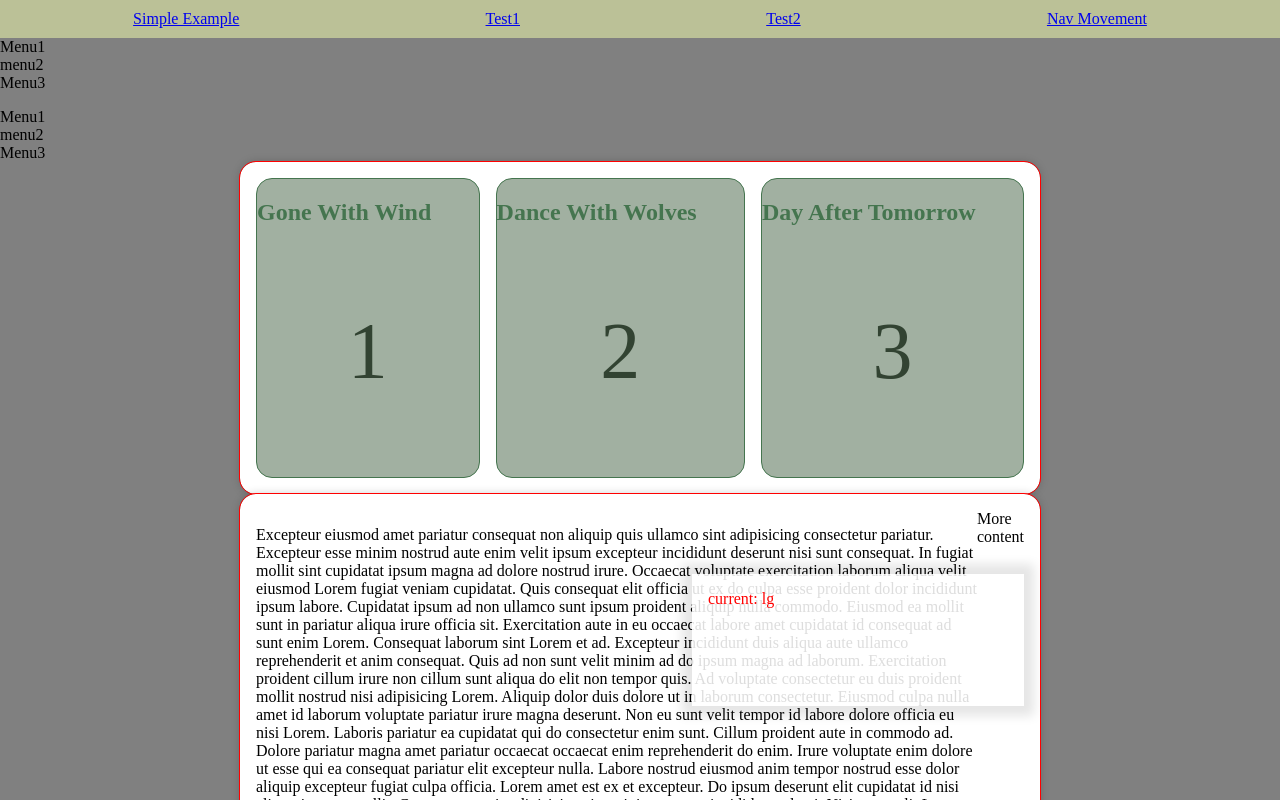
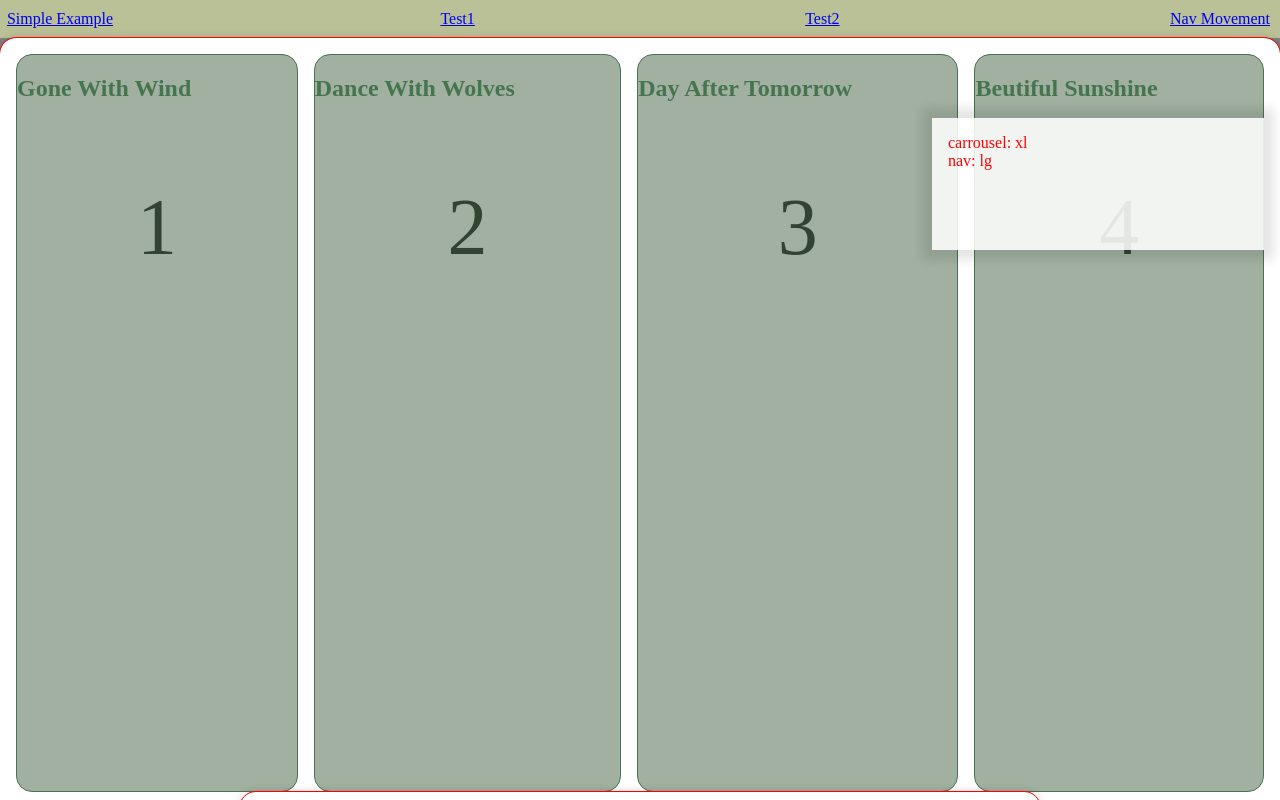
Before and after one commit to wootra/container-break-points, a React (Vite) app in the folder apps/demo/: page /nav-movement in a window 1280 px wide. Shown: the top 800 px of the page. Built offline with nearby package versions, Linux system fonts and the light colour scheme.

Commit message:
update demo

```diff
--- a/apps/demo/src/components/Nav.module.css
+++ b/apps/demo/src/components/Nav.module.css
@@ -1,17 +1,18 @@
 .nav {
-	display: grid;
-	grid-template-columns: repeat(1fr);
+	display: flex;
+	flex-direction: row;
+	flex-wrap: wrap;
 	align-items: center;
 	background-color: #bbc197;
 	padding: 10px;
+	justify-content: space-between;
 	a {
-		grid-row: 1/2;
 		/* max-width: 100px; */
 		word-break: keep-all;
 		white-space: nowrap;
 		display: flex;
 		align-items: center;
 		justify-content: center;
-		width: 100%;
+		max-width: 100px;
 	}
 }
--- a/apps/demo/src/components/NavMovement/config.ts
+++ b/apps/demo/src/components/NavMovement/config.ts
@@ -10,8 +10,8 @@ const {
 	useBreakAreasUp,
 } = createContainerBreakPoint({
 	carrousel: {
-		breakAreas: ['sm', 'md', 'lg'],
-		breakSizes: [450, 700],
+		breakAreas: ['sm', 'md', 'lg', 'xl'],
+		breakSizes: [450, 700, 900],
 	},
 	nav: {
 		breakAreas: ['sm', 'lg'],
--- a/apps/demo/src/components/NavMovement/index.tsx
+++ b/apps/demo/src/components/NavMovement/index.tsx
@@ -1,4 +1,4 @@
-import { BreakAreaProvider, BreakPointContainer, useBreakAreaInfo, useBreakAreasDown } from './config';
+import { BreakAreaProvider, BreakPointContainer, useBreakAreaInfo, useBreakAreasDown, useBreakAreasUp } from './config';
 import styles from './styles.module.css';
 import { PropsWithChildren } from 'react';
 
@@ -17,61 +17,68 @@ function NavMovement() {
 
 const menus = ['Menu1', 'menu2', 'Menu3'];
 const TopNav = () => {
-	useBreakAreasDown('nav', 'lg');
+	const isSmall = useBreakAreasDown('nav', 'sm');
 	return (
+		isSmall && (
 			<div className={styles.topNav}>
 				{menus.map(menu => (
 					<div key={menu}>{menu}</div>
 				))}
 			</div>
+		)
 	);
 };
 
 const LeftNav = () => {
+	const isBig = useBreakAreasUp('nav', 'lg');
 	return (
-		<div className={styles.topNav}>
+		isBig && (
+			<div className={styles.leftNav}>
 				{menus.map(menu => (
 					<div key={menu}>{menu}</div>
 				))}
 			</div>
+		)
 	);
 };
 
 const ContentArea = () => {
+	const isBig = useBreakAreasUp('nav', 'lg');
 	return (
-		<div className={styles.contentArea}>
+		<div className={`${styles.contentArea}`}>
 			<LeftNav />
-			<BreakPointContainer id='carrousel' className={styles.wrapper}>
+			<BreakPointContainer id='carrousel' className={`${styles.wrapper} ${isBig && styles.largeLayout}`}>
 				<Carousel />
-			</BreakPointContainer>
-
 				<div className={styles.moreContent}>
 					<p>
 						Excepteur eiusmod amet pariatur consequat non aliquip quis ullamco sint adipisicing consectetur
-					pariatur. Excepteur esse minim nostrud aute enim velit ipsum excepteur incididunt deserunt nisi sunt
-					consequat. In fugiat mollit sint cupidatat ipsum magna ad dolore nostrud irure. Occaecat voluptate
-					exercitation laborum aliqua velit eiusmod Lorem fugiat veniam cupidatat. Quis consequat elit officia
-					ut ex do culpa esse proident dolor incididunt ipsum labore. Cupidatat ipsum ad non ullamco sunt
-					ipsum proident aliquip nulla commodo. Eiusmod ea mollit sunt in pariatur aliqua irure officia sit.
-					Exercitation aute in eu occaecat labore amet cupidatat id consequat ad sunt enim Lorem. Consequat
-					laborum sint Lorem et ad. Excepteur incididunt duis aliqua aute ullamco reprehenderit et anim
-					consequat. Quis ad non sunt velit minim ad do ipsum magna ad laborum. Exercitation proident cillum
-					irure non cillum sunt aliqua do elit non tempor quis. Ad voluptate consectetur eu duis proident
-					mollit nostrud nisi adipisicing Lorem. Aliquip dolor duis dolore ut in laborum consectetur. Eiusmod
-					culpa nulla amet id laborum voluptate pariatur irure magna deserunt. Non eu sunt velit tempor id
-					labore dolore officia eu nisi Lorem. Laboris pariatur ea cupidatat qui do consectetur enim sunt.
-					Cillum proident aute in commodo ad. Dolore pariatur magna amet pariatur occaecat occaecat enim
-					reprehenderit do enim. Irure voluptate enim dolore ut esse qui ea consequat pariatur elit excepteur
-					nulla. Labore nostrud eiusmod anim tempor nostrud esse dolor aliquip excepteur fugiat culpa officia.
-					Lorem amet est ex et excepteur. Do ipsum deserunt elit cupidatat id nisi elit pariatur ea mollit.
-					Consectetur quis adipisicing sint minim amet ea incididunt ad qui. Nisi est ea elit Lorem est.
-					Tempor enim velit nulla est exercitation minim ut anim proident. Nostrud id irure velit sunt quis
-					excepteur. Nisi cupidatat veniam deserunt proident qui ullamco non anim nisi pariatur minim eiusmod.
-					Ullamco sint mollit est exercitation sunt proident ut elit.
+						pariatur. Excepteur esse minim nostrud aute enim velit ipsum excepteur incididunt deserunt nisi
+						sunt consequat. In fugiat mollit sint cupidatat ipsum magna ad dolore nostrud irure. Occaecat
+						voluptate exercitation laborum aliqua velit eiusmod Lorem fugiat veniam cupidatat. Quis
+						consequat elit officia ut ex do culpa esse proident dolor incididunt ipsum labore. Cupidatat
+						ipsum ad non ullamco sunt ipsum proident aliquip nulla commodo. Eiusmod ea mollit sunt in
+						pariatur aliqua irure officia sit. Exercitation aute in eu occaecat labore amet cupidatat id
+						consequat ad sunt enim Lorem. Consequat laborum sint Lorem et ad. Excepteur incididunt duis
+						aliqua aute ullamco reprehenderit et anim consequat. Quis ad non sunt velit minim ad do ipsum
+						magna ad laborum. Exercitation proident cillum irure non cillum sunt aliqua do elit non tempor
+						quis. Ad voluptate consectetur eu duis proident mollit nostrud nisi adipisicing Lorem. Aliquip
+						dolor duis dolore ut in laborum consectetur. Eiusmod culpa nulla amet id laborum voluptate
+						pariatur irure magna deserunt. Non eu sunt velit tempor id labore dolore officia eu nisi Lorem.
+						Laboris pariatur ea cupidatat qui do consectetur enim sunt. Cillum proident aute in commodo ad.
+						Dolore pariatur magna amet pariatur occaecat occaecat enim reprehenderit do enim. Irure
+						voluptate enim dolore ut esse qui ea consequat pariatur elit excepteur nulla. Labore nostrud
+						eiusmod anim tempor nostrud esse dolor aliquip excepteur fugiat culpa officia. Lorem amet est ex
+						et excepteur. Do ipsum deserunt elit cupidatat id nisi elit pariatur ea mollit. Consectetur quis
+						adipisicing sint minim amet ea incididunt ad qui. Nisi est ea elit Lorem est. Tempor enim velit
+						nulla est exercitation minim ut anim proident. Nostrud id irure velit sunt quis excepteur. Nisi
+						cupidatat veniam deserunt proident qui ullamco non anim nisi pariatur minim eiusmod. Ullamco
+						sint mollit est exercitation sunt proident ut elit.
 					</p>
-				More content
+					<p>More content</p>
+				</div>
+			</BreakPointContainer>
+
 			<ControlBox />
-			</div>
 		</div>
 	);
 };
@@ -83,6 +90,7 @@ const Carousel = () => {
 			<CarouselItem title={'Gone with wind'}>1</CarouselItem>
 			{isBreakUp('md') && <CarouselItem title='Dance with Wolves'>2</CarouselItem>}
 			{isBreakUp('lg') && <CarouselItem title='Day after Tomorrow'>3</CarouselItem>}
+			{isBreakUp('xl') && <CarouselItem title='Beutiful Sunshine'>4</CarouselItem>}
 		</div>
 	);
 };
@@ -97,10 +105,12 @@ const CarouselItem = ({ children, title }: PropsWithChildren<{ title: string }>)
 };
 
 const ControlBox = () => {
-	const { current } = useBreakAreaInfo('carrousel');
+	const { current: carrouselCurrent } = useBreakAreaInfo('carrousel');
+	const { current: navCurrent } = useBreakAreaInfo('nav');
 	return (
 		<div className={styles.controlBox}>
-			<div>current: {current}</div>
+			<div>carrousel: {carrouselCurrent}</div>
+			<div>nav: {navCurrent}</div>
 		</div>
 	);
 };
--- a/apps/demo/src/components/NavMovement/styles.module.css
+++ b/apps/demo/src/components/NavMovement/styles.module.css
@@ -15,20 +15,30 @@
 	height: fit-content;
 	min-height: fit-content;
 	display: flex;
+	flex-direction: column;
 	margin-inline: auto;
 	width: calc(100% - 2rem);
 	height: auto;
-	max-width: calc(800px - 2rem);
+
 	background-color: white;
 	border-radius: 1rem;
 	padding: 1rem;
 	box-shadow: 0 0 10px rgba(0, 0, 0, 0.2);
+	max-width: calc(100vw - 2rem);
+	&.largeLayout {
+		max-width: calc(800px - 2rem);
+	}
+}
+.contentArea {
+	display: flex;
+	flex-direction: row;
 }
 
 .controlBox {
 	position: absolute;
 	right: 1rem;
 	width: 300px;
+	max-width: 100%;
 	top: 5rem;
 	min-height: 100px;
 	height: auto;
@@ -65,6 +75,7 @@
 	position: relative;
 	outline: 1px solid red;
 	display: flex;
+	flex-direction: column;
 	margin-inline: auto;
 	width: calc(100% - 2rem);
 	height: auto;
@@ -74,3 +85,41 @@
 	padding: 1rem;
 	box-shadow: 0 0 10px rgba(0, 0, 0, 0.2);
 }
+
+.topNav {
+	display: grid;
+	grid-template-columns: repeat(1fr);
+	height: 4rem;
+	grid-auto-flow: column;
+	align-content: center;
+	align-items: center;
+	& > * {
+		padding: 1rem;
+		text-align: center;
+		border-radius: 0.5rem;
+		border: 1px solid darkgreen;
+		box-shadow: inset 0 0 10px rgba(0, 0, 0, 0.2);
+		background-color: #9dba9d;
+	}
+}
+
+.leftNav {
+	width: 300px;
+	display: flex;
+	flex-direction: column;
+	gap: 1rem;
+	font-size: 1.4rem;
+	background-color: white;
+	padding: 1rem;
+	& > * {
+		padding: 1rem;
+		border-radius: 1rem;
+		border: 1px solid darkgreen;
+		flex: 1 1 100%;
+		max-height: 3rem;
+		width: calc(100% - 2rem);
+		&:hover {
+			background-color: yellow;
+		}
+	}
+}
```
Lines whose indentation alone changed are shown as unchanged.
